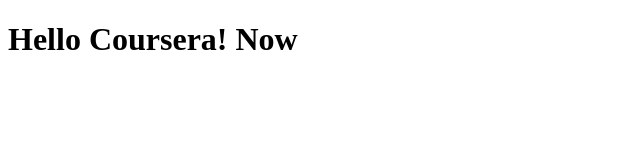
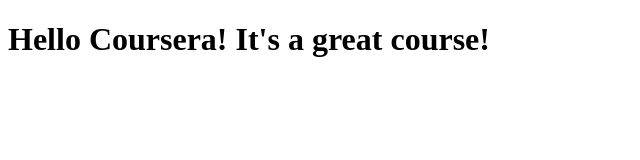
Before and after one commit to splendidLemon/coursera-test, a plain HTML site: page site/index.html in a window 1280 px wide. Shown: the whole page, without its empty margins (0-640 px from the left). Drawn offline with Linux system fonts and the light colour scheme.

Commit message:
Small addition

```diff
--- a/site/index.html
+++ b/site/index.html
@@ -4,6 +4,6 @@
 	<title>Hello Coursera!</title>
 </head>
 <body>
-<h1>Hello Coursera! Now</h1>
+<h1>Hello Coursera! It's a great course! </h1>
 </body>
 </html>
```
